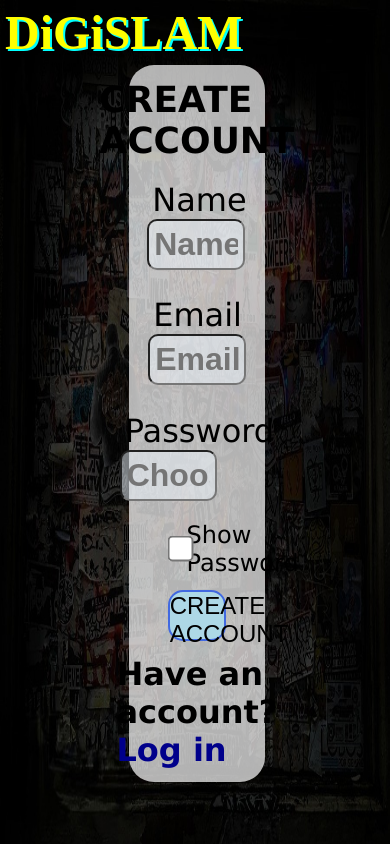
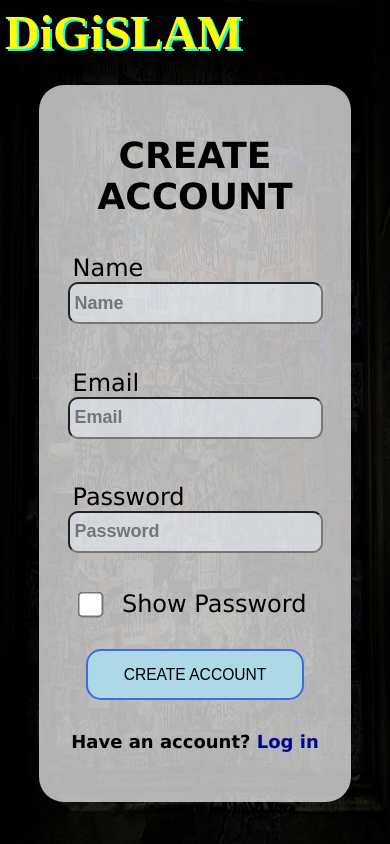
Before and after one commit to kalviumcommunity/DigiSlam, a React (Create React App) app in the folder frontend/: page /sign_up in a window 390 px wide. Built offline with nearby package versions, Linux system fonts and the light colour scheme; a web font is replaced by a local one.

Commit message:
Made some changes in order to align responsive design.

```diff
--- a/frontend/src/App.css
+++ b/frontend/src/App.css
@@ -1,5 +1,5 @@
-@import url('https://fonts.googleapis.com/css2?family=Lilita+One&display=swap');
-@import url('https://fonts.googleapis.com/css2?family=Gorditas&display=swap');
+@import url("https://fonts.googleapis.com/css2?family=Lilita+One&display=swap");
+@import url("https://fonts.googleapis.com/css2?family=Gorditas&display=swap");
 
 * {
   padding: 0;
@@ -13,9 +13,8 @@
   font-size: 48px;
   color: yellow;
   text-shadow: 2px 2px aqua;
-    font-family: 'Gorditas', cursive;
+  font-family: "Gorditas", cursive;
 }
-
 
 /* Landing page */
 .container-landing-page {
@@ -30,7 +29,7 @@
   font-size: 96px;
   color: yellow;
   font-weight: lighter;
-    font-family: 'Gorditas', cursive;
+  font-family: "Gorditas", cursive;
   text-shadow: -2px -2px aqua;
 }
 
@@ -38,10 +37,10 @@
   font-size: 100px;
   font-weight: 200;
   text-align: center;
-    color: rgba(0, 255, 255, 0.8);
+  color: rgb(0, 255, 255);
   -webkit-text-stroke: whitesmoke;
   text-shadow: -2px -2px yellow;
-    font-family: 'Lilita One', cursive;
+  font-family: "Lilita One", cursive;
 }
 
 .container-landing-page button {
@@ -50,7 +49,7 @@
   font-size: 32px;
   font-weight: bolder;
   color: darkblue;
-    background-color: rgb(255, 255, 0);
+  background-color: yellow;
   border-radius: 10px;
   cursor: pointer;
 }
@@ -67,7 +66,8 @@
   height: 85vh;
   background-color: rgba(254, 254, 254, 0.7);
   border-radius: 25px;
-    font-family: 'Lucida Sans', 'Lucida Sans Regular', 'Lucida Grande', 'Lucida Sans Unicode', Geneva, Verdana, sans-serif;
+  font-family: "Lucida Sans", "Lucida Sans Regular", "Lucida Grande",
+    "Lucida Sans Unicode", Geneva, Verdana, sans-serif;
 }
 
 .form-input-holder {
@@ -150,7 +150,7 @@ input[type="checkbox"] {
   display: flex;
   align-items: center;
   justify-content: space-evenly;
-    font-family: 'Lilita One', cursive;
+  font-family: "Lilita One", cursive;
   min-width: 35vw;
   gap: 2vh;
 }
@@ -170,7 +170,7 @@ input[type="checkbox"] {
   border-radius: 15px;
   border: 2px solid darkblue;
   background-color: lightblue;
-    font-family: 'Lilita One', cursive;
+  font-family: "Lilita One", cursive;
   font-size: x-large;
   text-shadow: 2px 2px yellow;
   cursor: pointer;
@@ -216,7 +216,7 @@ input[type="checkbox"] {
 }
 
 .no-slam-data h1 {
-    font-family: 'Lilita One', cursive;
+  font-family: "Lilita One", cursive;
   color: yellow;
   text-shadow: 2px 2px black;
 }
@@ -225,14 +225,13 @@ input[type="checkbox"] {
   height: 5vh;
   width: 15vh;
   font-size: larger;
-    font-family: 'Lilita One', cursive;
+  font-family: "Lilita One", cursive;
   border-radius: 10px;
   box-shadow: 0 0 10px black;
   cursor: pointer;
 }
 
 /* Slam Container */
-
 
 .slam-container {
   display: grid;
@@ -245,7 +244,7 @@ input[type="checkbox"] {
   overflow-x: hidden;
 }
 
-.slam-container::-webkit-scrollbar{
+.slam-container::-webkit-scrollbar {
   background-color: yellow;
 }
 
@@ -314,7 +313,7 @@ input[type="checkbox"] {
   height: 6vh;
   width: 10vw;
   font-size: 24px;
-    font-family: 'Gill Sans', 'Gill Sans MT', Calibri, 'Trebuchet MS', sans-serif;
+  font-family: "Gill Sans", "Gill Sans MT", Calibri, "Trebuchet MS", sans-serif;
   font-weight: 800;
   color: black;
   background-color: rgba(255, 255, 0, 0.8);
@@ -347,3 +346,62 @@ input[type="checkbox"] {
 }
 
 /* Responsive Design */
+@media screen and (max-width: 700px){
+    .container-landing-page {
+        width: 100%;
+        height: 100vh;
+    }
+
+    .container-landing-page h1 {
+        font-size: 5vh;
+    }
+
+    .container-landing-page p {
+        font-size: 5vh;
+    }
+
+    .container-landing-page button {
+        width: 100%;
+        height: 5vh;
+        font-size: x-large;
+        padding: 5px;
+    }
+
+    .form {
+        width: 80%;
+        margin: 0 10%;
+        font-size: small;
+        text-align: center;
+        margin-top: 5%;
+        padding: 5%;
+    }
+
+    .form-input-holder label {
+        font-size: x-large;
+    }
+
+    .form-input-holder input {
+        width: 100%;
+        height: 5vh;
+        font-size: large;
+    }
+
+    .show-password {
+        font-size: x-large;
+        width: 100%;
+        display: flex;
+        align-items: center;
+        justify-content: center;
+        gap: 3vh;
+    }
+
+    .form button {
+        width: 80%;
+        font-size: larger;
+    }
+
+    .navigation-para {
+        font-size: large;
+    }
+
+}
--- a/frontend/src/components/LoginPage.js
+++ b/frontend/src/components/LoginPage.js
@@ -39,7 +39,7 @@ const LoginPage = () => {
         <div className="form-input-holder">
           <label>Email</label>
           <input
-            placeholder="Please Enter Your Email"
+            placeholder="Your Email"
             type="email"
             onChange={(e) => setEmail(e.target.value)}
             value={email}
@@ -48,7 +48,7 @@ const LoginPage = () => {
         <div className="form-input-holder">
           <label>Password</label>
           <input
-            placeholder="Please Enter Your Password"
+            placeholder="Your Password"
             type={showPassword ? "text" : "password"}
             onChange={(e) => setPassword(e.target.value)}
             value={password}
--- a/frontend/src/components/Signup.js
+++ b/frontend/src/components/Signup.js
@@ -56,7 +56,7 @@ const SignUp = () => {
         <div className="form-input-holder">
           <label>Password</label>
           <input
-            placeholder="Choose a strong password"
+            placeholder="Password"
             type={showPassword ? "text" : "password"}
             onChange={(e) => setPassword(e.target.value)}
             value={password}
```
Lines whose indentation alone changed are shown as unchanged.
